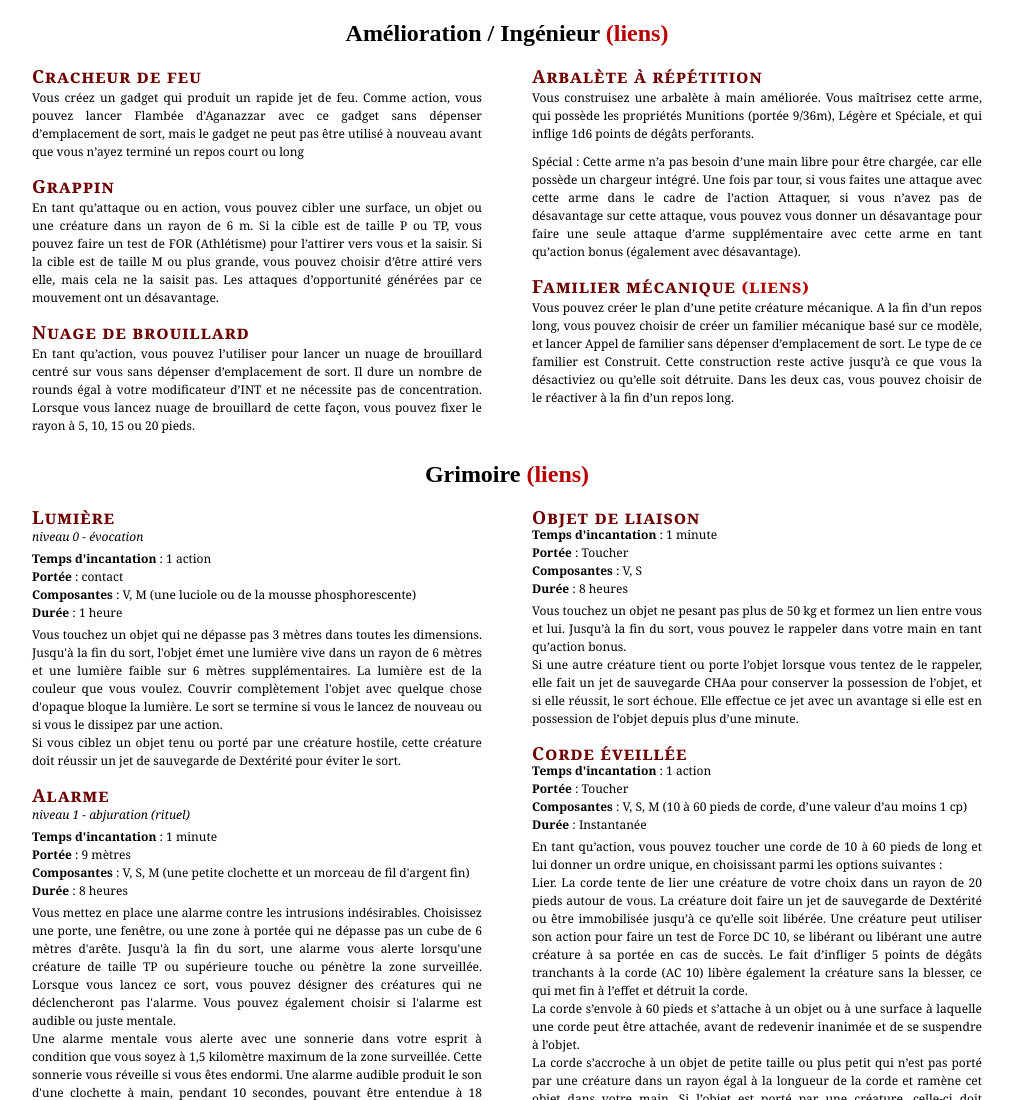
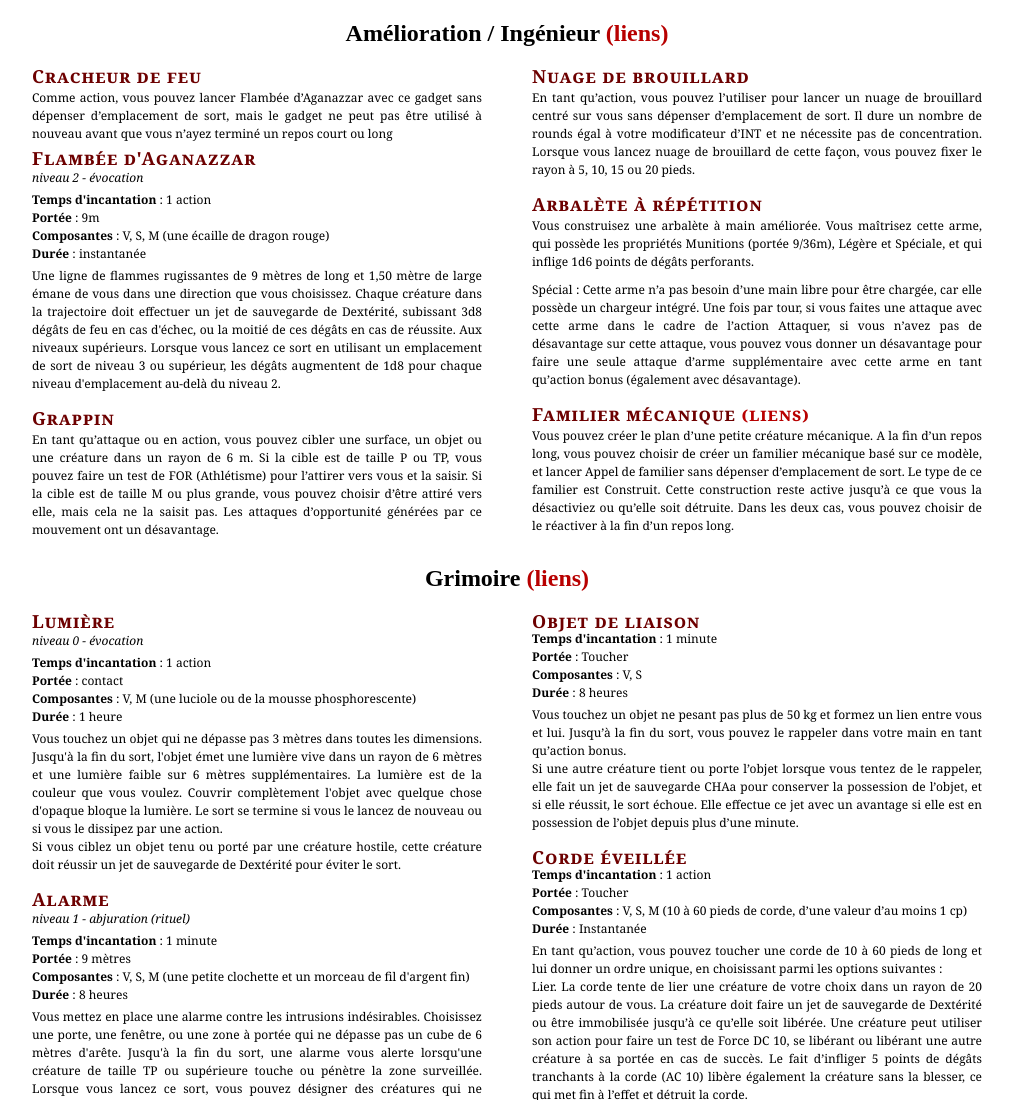
Before and after one commit to Celinevialard/Grimoire, a plain HTML site: page grimoire.html in a window 1280 px wide. Shown: the top 1100 px of the page, without its empty margins (133-1146 px from the left). Drawn offline with Linux system fonts and the light colour scheme.

Commit message:
Add files via upload

```diff
--- a/grimoire.html
+++ b/grimoire.html
@@ -16,8 +16,13 @@
 
 
 	<h1>Cracheur de feu</h1>
-		<div class="description "> Vous créez un gadget qui produit un rapide jet de feu. Comme action, vous pouvez lancer Flambée d’Aganazzar avec ce gadget sans dépenser d’emplacement de sort, mais le gadget ne peut pas être utilisé à nouveau avant que vous n’ayez terminé un repos court ou long
+		<div class="description ">Comme action, vous pouvez lancer Flambée d’Aganazzar avec ce gadget sans dépenser d’emplacement de sort, mais le gadget ne peut pas être utilisé à nouveau avant que vous n’ayez terminé un repos court ou long
 		</div>
+		<h1>Flambée d'Aganazzar</h1><div class="ecole">niveau 2 - évocation</div><div><strong>Temps d'incantation</strong> : 1 action</div>
+		<div><strong>Portée</strong> : 9m</div><div><strong>Composantes</strong> : V, S, M (une écaille de dragon rouge)</div>
+		<div><strong>Durée</strong> : instantanée</div>
+		<div class="description ">Une ligne de flammes rugissantes de 9 mètres de long et 1,50 mètre de large émane de vous dans une direction que vous choisissez. Chaque créature dans la trajectoire doit effectuer un jet de sauvegarde de Dextérité, subissant 3d8 dégâts de feu en cas d'échec, ou la moitié de ces dégâts en cas de réussite.
+Aux niveaux supérieurs. Lorsque vous lancez ce sort en utilisant un emplacement de sort de niveau 3 ou supérieur, les dégâts augmentent de 1d8 pour chaque niveau d'emplacement au-delà du niveau 2.</div>
 		</div>
 	<div class="bloc">
 	<h1>Grappin</h1>
```
